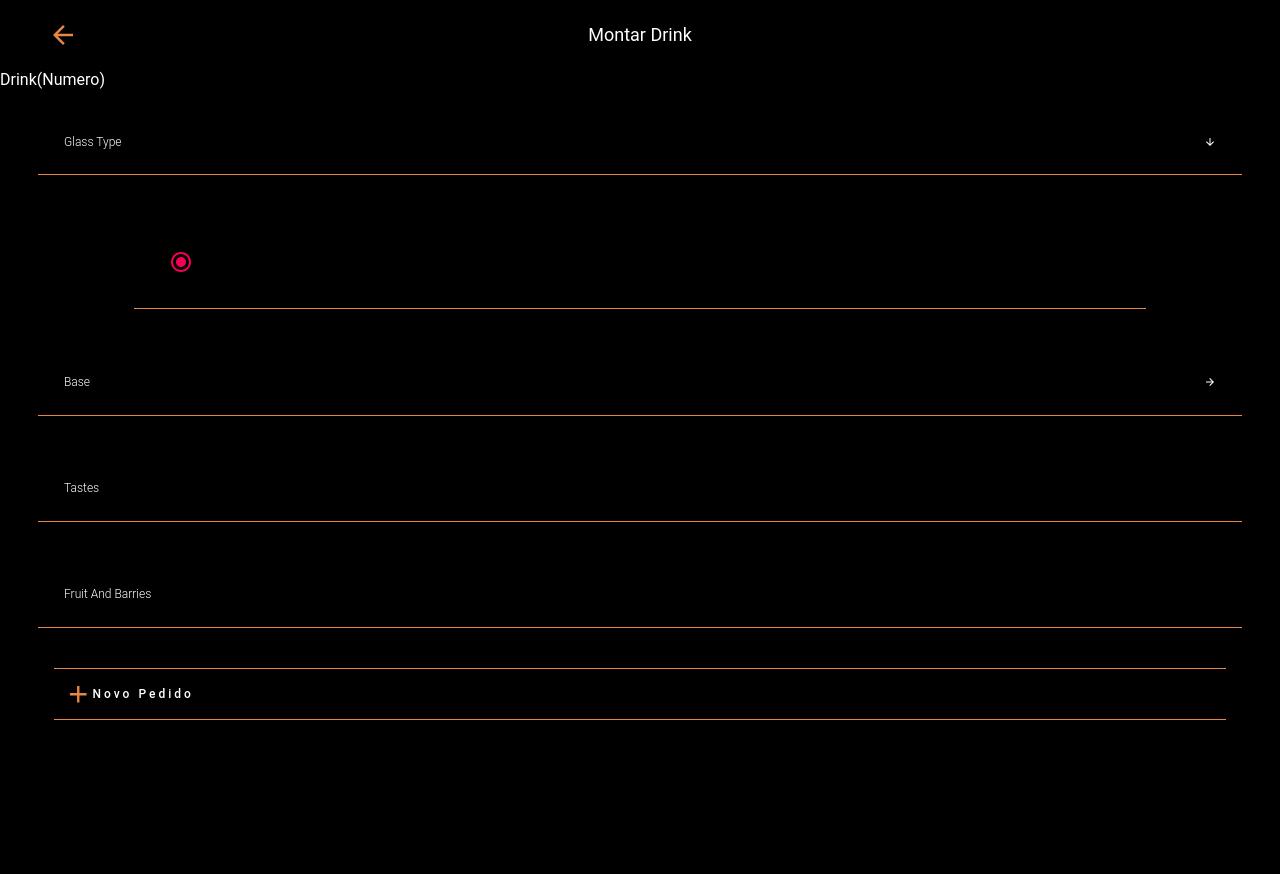
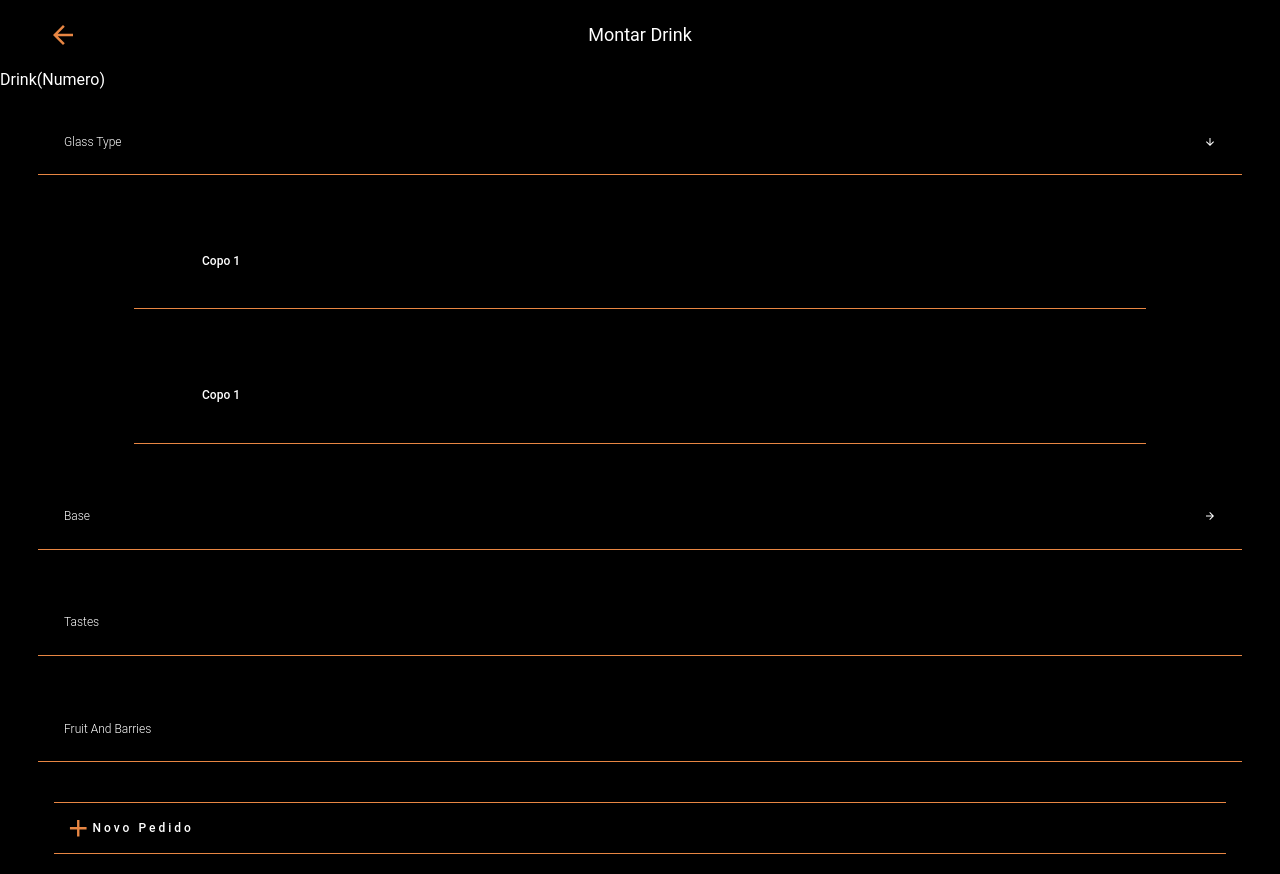
Before and after one commit to ximhoff/barOnline, a React (Create React App) app: page /drinks in a window 1280 px wide. Both pictures are taken after a click on the element "Glass Type". Before the commit the page ends 800 px from the top, so only its background shows below. Built offline with nearby package versions, Linux system fonts and the light colour scheme.

Commit message:
WIP: Radio button working

```diff
--- a/src/pages/Drinks/index.js
+++ b/src/pages/Drinks/index.js
@@ -18,6 +18,11 @@ export default function Drinks() {
   const [baseIsEnable, setBaseIsEnable] = useState(false)
   const [tastesIsEnable, setTastesIsEnable] = useState(false)
   const [fruitAndBarriesIsEnable, setFruitAndBarriesIsEnable] = useState(false)
+  const [glassType, setGlassType] = useState('')
+
+  const handleGlassType = (e) => {
+    setGlassType(e.target.value)
+  }
 
   return (
     <>
@@ -33,16 +38,26 @@ export default function Drinks() {
           {!glassTypeIsEnable ? <MdArrowForward /> : <MdArrowDownward />}
         </div>
         {glassTypeIsEnable &&
-          <div className="dropped">
-            <Radio
-              checked={true}
-              onChange={(e) => setGlassTypeIsEnable(true)}
-              value="a"
-              name="radio-button-demo"
-              inputProps={{ 'aria-label': 'A' }}
-              label="asdf"
-            />
-          </div>
+          <>
+            <div className="dropped">
+              <Radio
+                value="Copo 1"
+                checked={glassType === "Copo 1"}
+                color='secondary'
+                onChange={handleGlassType}
+              />
+              <label>Copo 1</label>
+            </div>
+            <div className="dropped">
+              <Radio
+                value="Copo 2"
+                checked={glassType === "Copo 2"}
+                color='primary'
+                onChange={handleGlassType}
+              />
+              <label>Copo 1</label>
+            </div>
+          </>
         }
         <div
           className="item"
```
